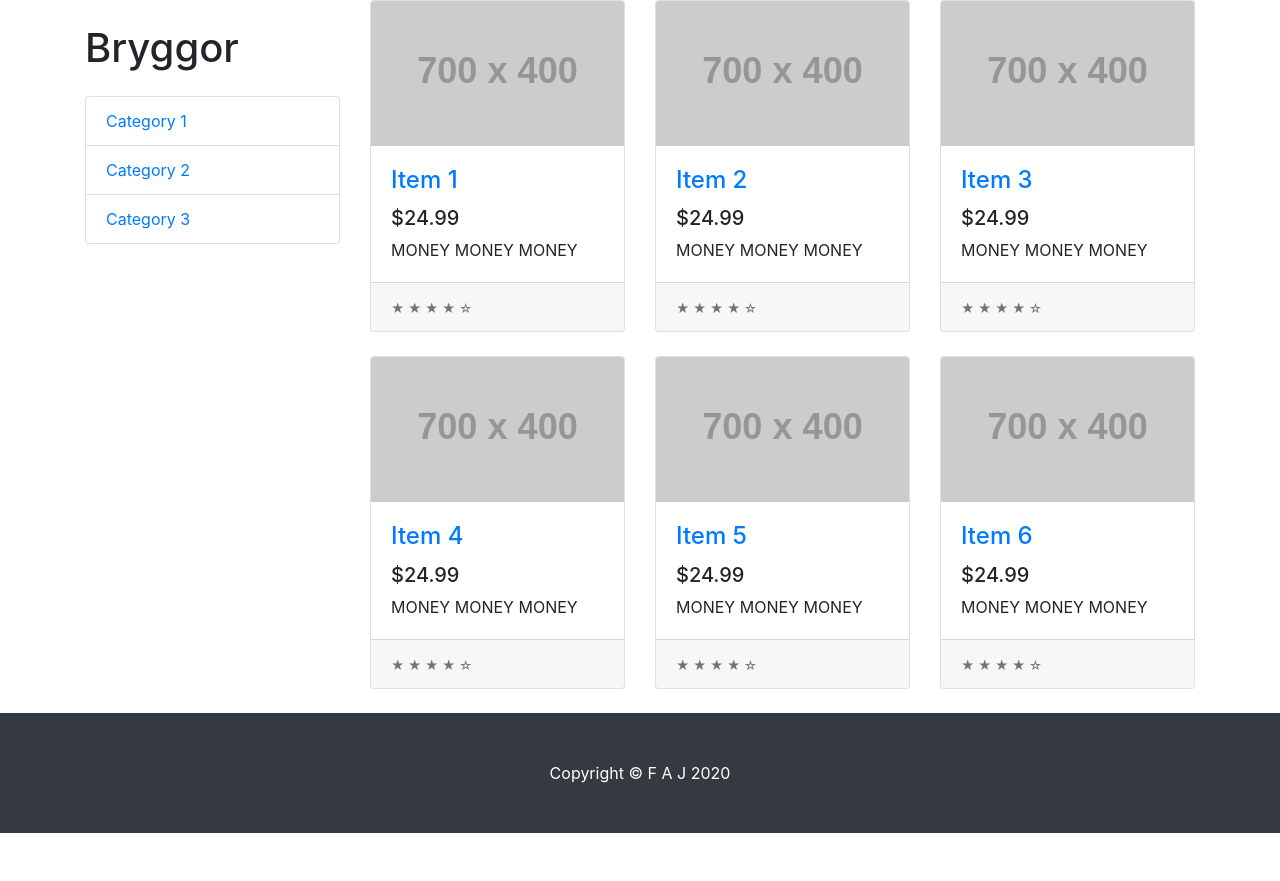
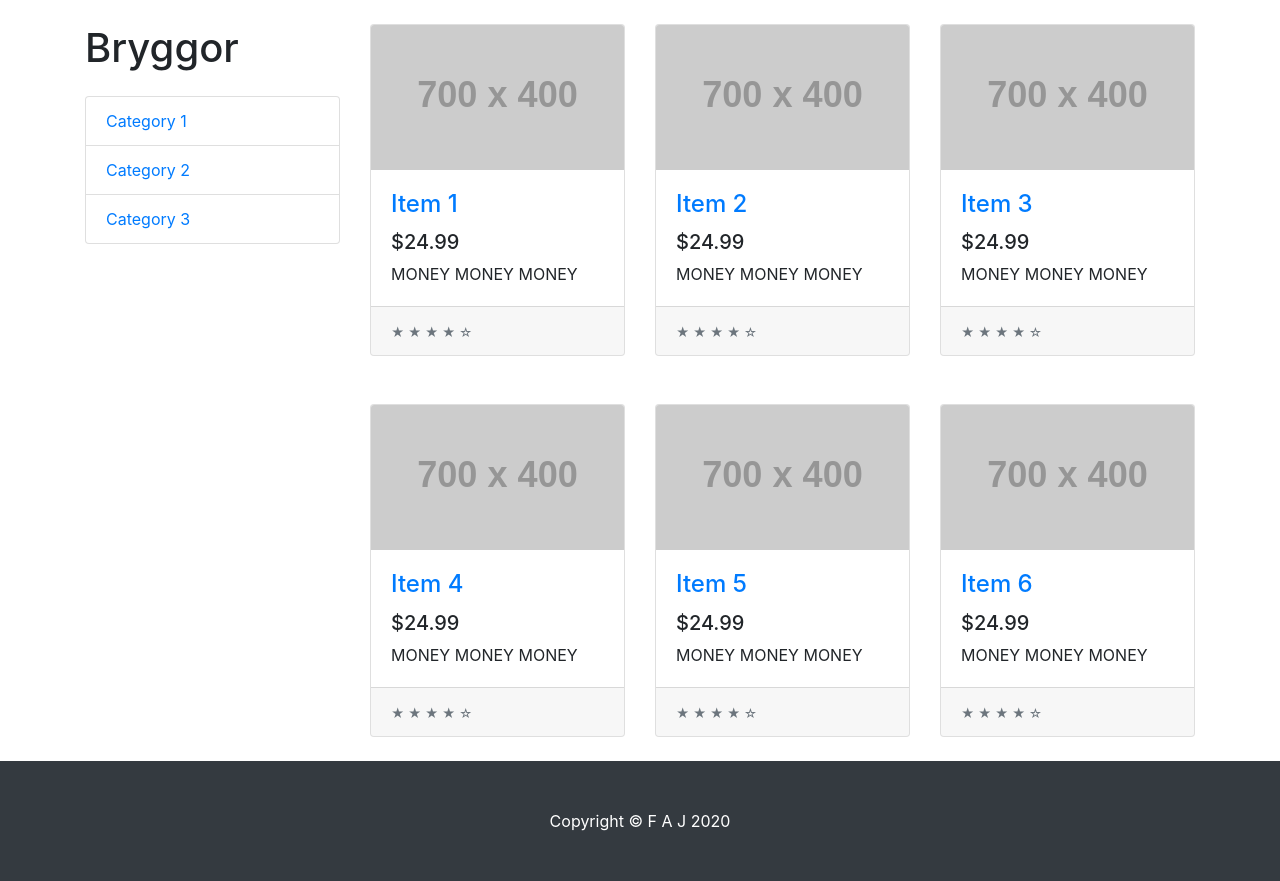
Before and after one commit to fiskrt/Shop, a Flask app: page / in a window 1280 px wide. Shown: the part 56-937 px from the top of the page. Before the commit the page ends 889 px from the top, so only its background shows below. Run offline with Flask 2, Linux system fonts and the light colour scheme; grey boxes labelled with a size stand in for pictures from a placeholder-image service; parts of the project's set-up code (start-up, migrations or seed data) failed here and were passed over; some libraries are stand-ins or nearby versions.

Commit message:
Added top margin to product grid

```diff
--- a/static/shop-homepage.css
+++ b/static/shop-homepage.css
@@ -19,6 +19,10 @@ body {
   bottom: 23px;
   right: 28px;
   width: 280px;
+}
+
+.mb-4 {
+  margin-top: 1.5rem;
 }
 
 /* The popup form - hidden by default */
```
